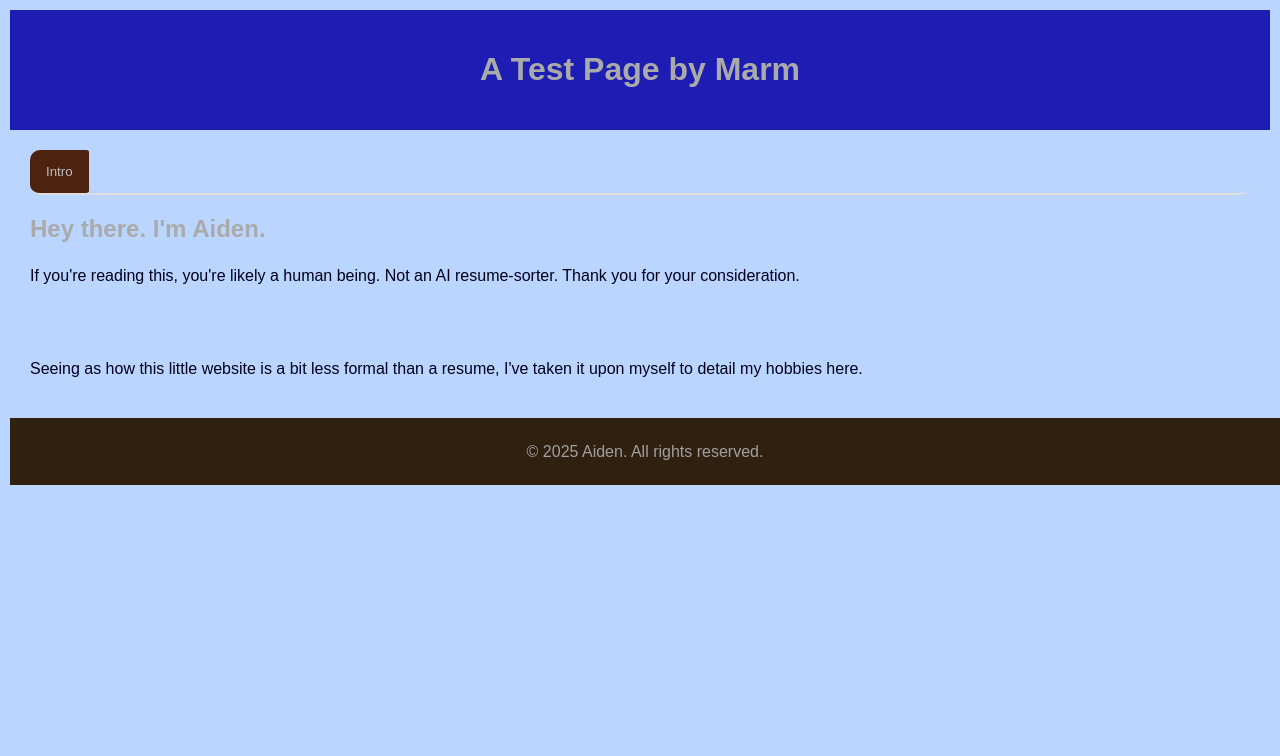
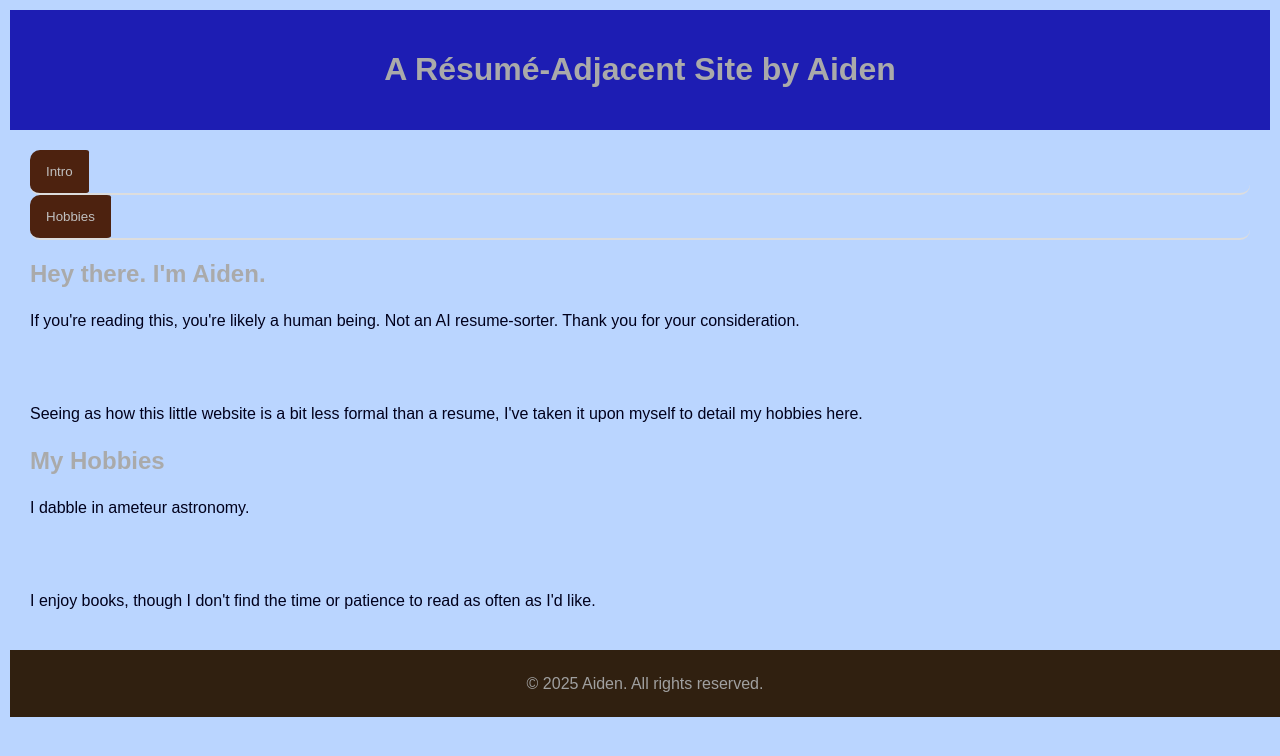
Before and after one commit to AidenBMM/AidenResumeSite, a plain HTML site: page index.html in a window 1280 px wide. Drawn offline with Linux system fonts and the light colour scheme; a script that the page names is missing.

Commit message:
Update index.html

```diff
--- a/index.html
+++ b/index.html
@@ -8,11 +8,14 @@
 </head>
 <body>
     <header>
-        <h1>A Test Page by Marm</h1>
+        <h1>A Résumé-Adjacent Site by Aiden</h1>
     </header>
     <main>
         <div class="tab">
             <button class="tablinks" onclick="openTab(event, 'intro')">Intro</button>
+        </div>
+	<div class="tab">
+            <button class="tablinks" onclick="openTab(event, 'hobbies')">Hobbies</button>
         </div>
         <div id="intro" class="tabcontent">
 		<h2>Hey there. I'm Aiden.</h2>
@@ -20,6 +23,14 @@
 		<br></br>
 		<p>Seeing as how this little website is a bit less formal than a resume, I've taken it upon myself to detail my hobbies here.</p>
         </div>
+
+        <div id="intro" class="tabcontent">
+		<h2>My Hobbies</h2>
+		<p>I dabble in ameteur astronomy.</p>
+		<br></br>
+		<p>I enjoy books, though I don't find the time or patience to read as often as I'd like.</p>
+	</div>
+
     </main>
     <footer>
         <p>&copy; 2025  Aiden. All rights reserved.</p>
```
